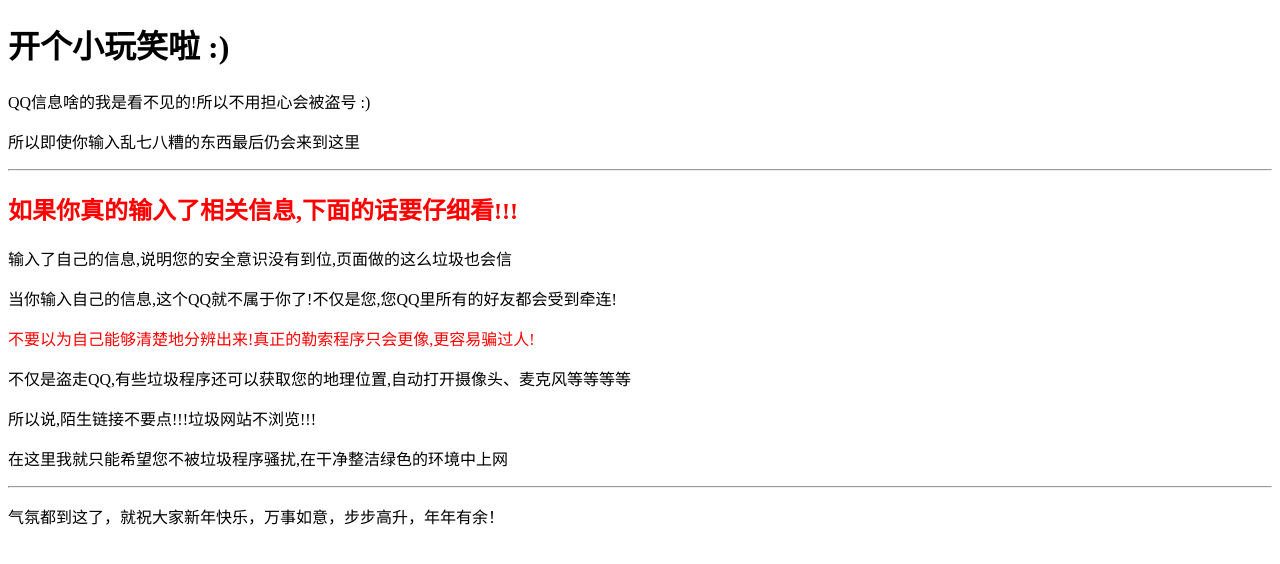
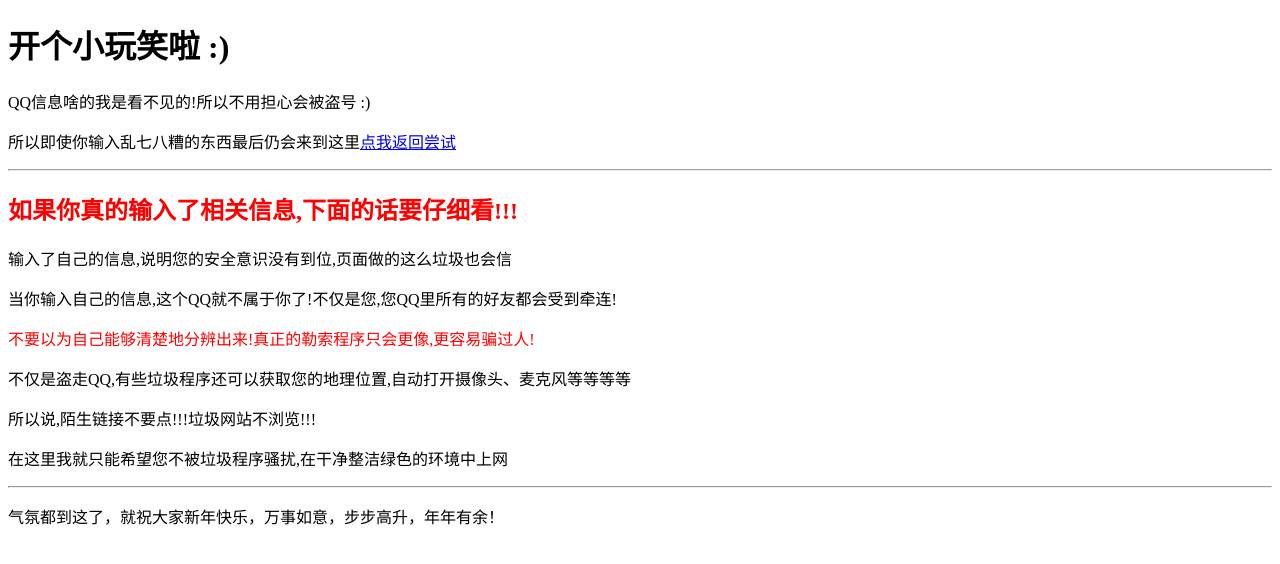
Before and after one commit to glf54188/jfwlzp, a plain HTML site: page 3.html in a window 1280 px wide. Drawn offline with Linux system fonts and the light colour scheme.

Commit message:
Update 3.html

```diff
--- a/3.html
+++ b/3.html
@@ -11,7 +11,7 @@
 <body>
     <h1>开个小玩笑啦 :)</h1>
     <p>QQ信息啥的我是看不见的!所以不用担心会被盗号 :)</p>
-    <p>所以即使你输入乱七八糟的东西最后仍会来到这里</p>
+    <p>所以即使你输入乱七八糟的东西最后仍会来到这里<a href="https://glf54188.github.io/jfwlzp/">点我返回尝试</a></p>
     <hr>
     <h2 style="color: red;">如果你真的输入了相关信息,下面的话要仔细看!!!</h2>
     <p>输入了自己的信息,说明您的安全意识没有到位,页面做的这么垃圾也会信</p>
```
